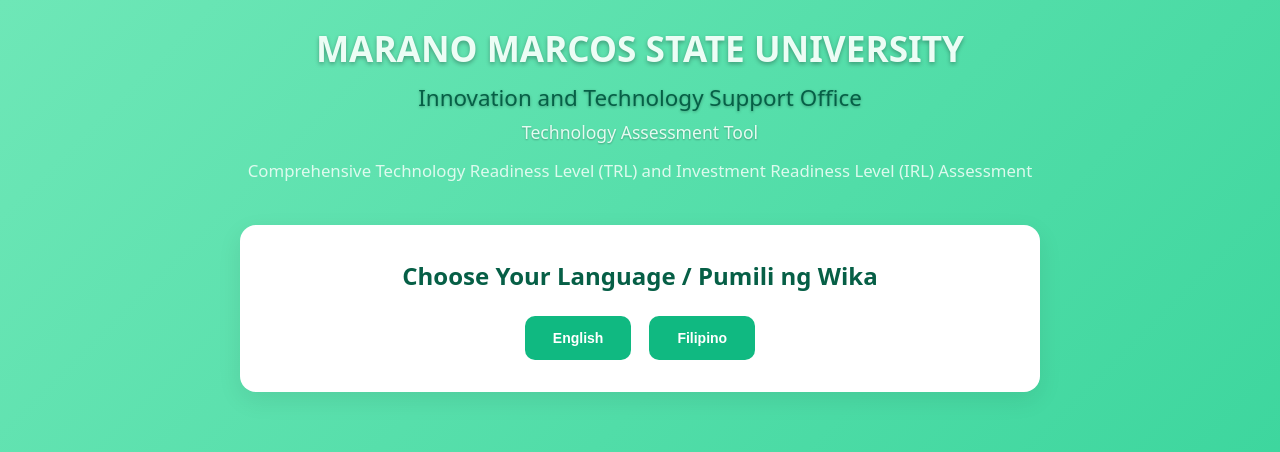
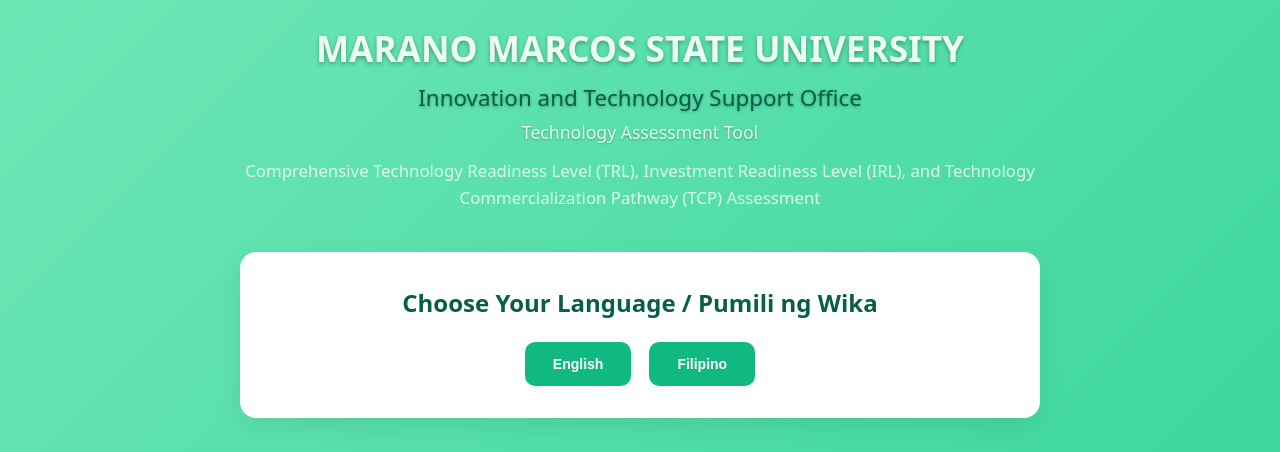
Before and after one commit to Artbellsonmamuri/Technology-Readiness-Tool, a Flask app: page / in a window 1280 px wide. Shown: the top 452 px of the page. Run offline with Flask 3, Linux system fonts and the light colour scheme.

Commit message:
Update index.html

```diff
--- a/templates/index.html
+++ b/templates/index.html
@@ -14,7 +14,7 @@
                 <h2>Innovation and Technology Support Office</h2>
                 <h3>Technology Assessment Tool</h3>
             </div>
-            <p>Comprehensive Technology Readiness Level (TRL) and Investment Readiness Level (IRL) Assessment</p>
+            <p>Comprehensive Technology Readiness Level (TRL), Investment Readiness Level (IRL), and Technology Commercialization Pathway (TCP) Assessment</p>
         </header>
 
         <!-- Language Selection -->
@@ -40,6 +40,11 @@
                     <span id="irl-description">Investment Readiness Level</span>
                     <small>Levels 1-9 Assessment</small>
                 </button>
+                <button onclick="selectMode('TCP')" class="btn btn-secondary">
+                    <strong>TCP</strong>
+                    <span id="tcp-description">Technology Commercialization Pathway</span>
+                    <small>Pathway Recommendation</small>
+                </button>
             </div>
         </div>
 
@@ -59,7 +64,7 @@
             </form>
         </div>
 
-        <!-- Questions -->
+        <!-- Questions (TRL/IRL) -->
         <div id="questions" class="step">
             <h2 id="questions-title">Assessment Questions</h2>
             <div id="question-container">
@@ -80,6 +85,29 @@
             </div>
         </div>
 
+        <!-- TCP Questions -->
+        <div id="tcp-questions" class="step">
+            <h2 id="tcp-questions-title">TCP Assessment Questions</h2>
+            <div id="tcp-question-container">
+                <div id="tcp-current-question" class="question-card">
+                    <h3 id="tcp-dimension-title"></h3>
+                    <h4 id="tcp-question-text"></h4>
+                    <p id="tcp-question-description">Rate from 1 (Low) to 3 (High)</p>
+                    <div class="tcp-rating-buttons">
+                        <button onclick="answerTCPQuestion(1)" class="btn btn-rating">1 - Low</button>
+                        <button onclick="answerTCPQuestion(2)" class="btn btn-rating">2 - Medium</button>
+                        <button onclick="answerTCPQuestion(3)" class="btn btn-rating">3 - High</button>
+                    </div>
+                </div>
+            </div>
+            <div class="progress-container">
+                <div class="progress-bar">
+                    <div id="tcp-progress" class="progress-fill"></div>
+                </div>
+                <span id="tcp-progress-text">Question 1 of 15</span>
+            </div>
+        </div>
+
         <!-- Results -->
         <div id="results" class="step">
             <h2 id="results-title">Assessment Results</h2>
@@ -91,6 +119,10 @@
                 <div class="result-content">
                     <h4 id="tech-title-display"></h4>
                     <p id="result-explanation"></p>
+                    <div id="tcp-pathway-scores" class="tcp-scores-container" style="display: none;">
+                        <h4>Pathway Scores:</h4>
+                        <div id="pathway-scores-list"></div>
+                    </div>
                 </div>
                 <div class="result-actions">
                     <button onclick="downloadPDF()" class="btn btn-primary" id="download-btn">Download PDF Report</button>
```
